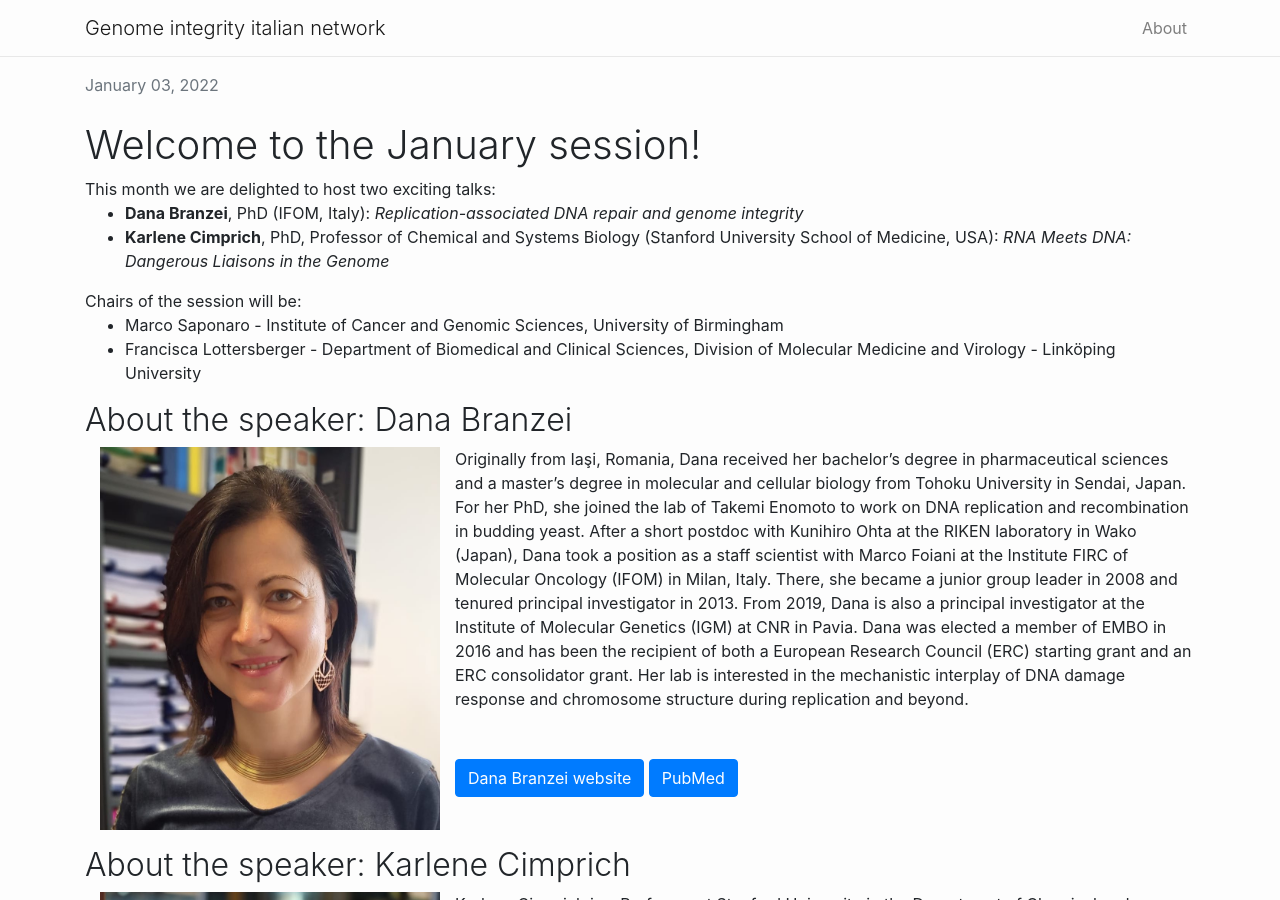
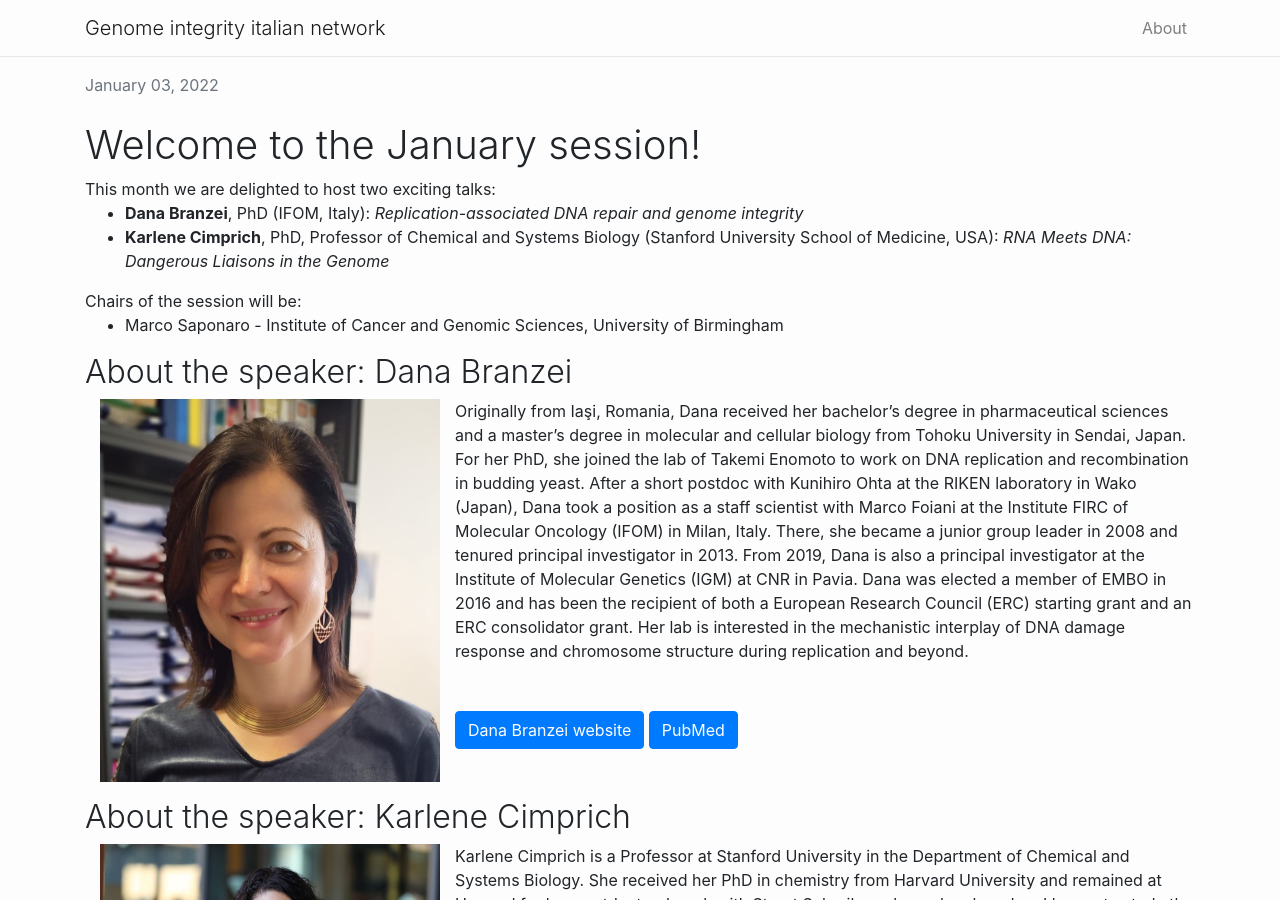
Before and after one commit to ftabaro/giin-website, a Jekyll site: the page built from _posts/2022-01-05-giin-webinar-series-january-session.markdown, in a window 1280 px wide and 900 px high. Built offline with Jekyll 4.4.1, drawn with Linux system fonts in a browser that asks for light colours; nearby versions of some CDN libraries.

Commit message:
fix chairs

```diff
--- a/_posts/2022-01-05-giin-webinar-series-january-session.markdown
+++ b/_posts/2022-01-05-giin-webinar-series-january-session.markdown
@@ -25,6 +25,4 @@ speakers:
 chairs:
   - name: Marco Saponaro
     institute: Institute of Cancer and Genomic Sciences, University of Birmingham
-  - name: Francisca Lottersberger
-    institute: Department of Biomedical and Clinical Sciences, Division of Molecular Medicine and Virology - Linköping University
 ---
```
